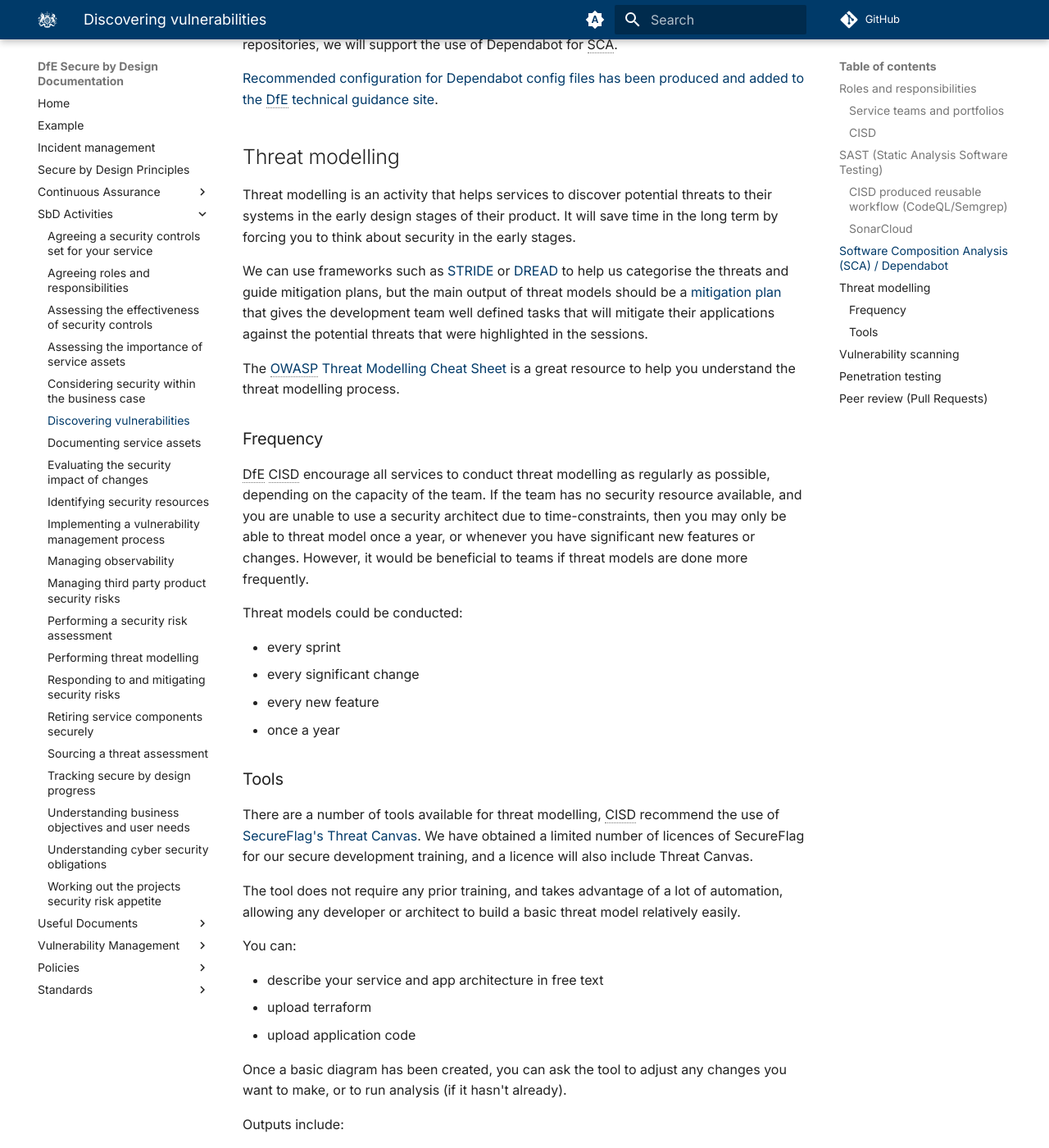
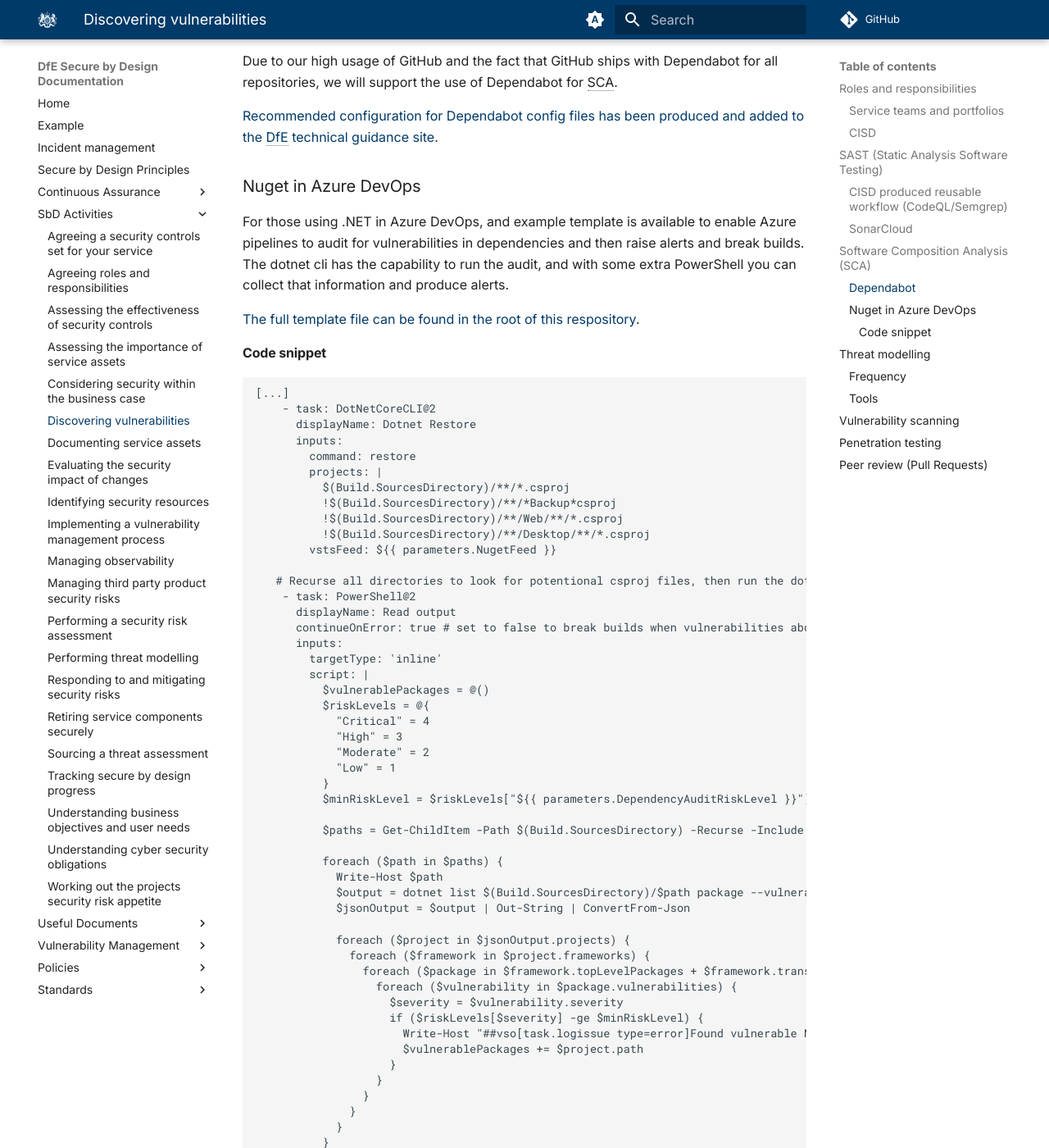
Before and after one commit to DFE-Digital/secure-by-design-docs, an MkDocs documentation site: the page built from docs/SbD Activities/discovering_vulnerabilities.md, in a window 1280 px wide and 1400 px high, scrolled down 2622 px. Shown: the whole window at 82% size. Built offline with MkDocs 1.6.1 and Material for MkDocs 9.7.7, drawn with Linux system fonts in a browser that asks for light colours; comment, search, counter and statistics services are not loaded; some of the changed text lies outside the part shown.

Commit message:
Dotnet dependency checks in ADO

````diff
--- a/docs/SbD Activities/discovering_vulnerabilities.md
+++ b/docs/SbD Activities/discovering_vulnerabilities.md
@@ -77,11 +77,78 @@ SonarCloud can also be used in DfE, there are a number of licences available fro
 
 Although we do not provide documentation or support for Sonar, we do collect all SonarCloud data for analysis in the Continuous Assurance platform due to the high number of teams using it and the available licences.
 
-## Software Composition Analysis (SCA) / Dependabot
+## Software Composition Analysis (SCA)
+
+### Dependabot
 
 Due to our high usage of GitHub and the fact that GitHub ships with Dependabot for all repositories, we will support the use of Dependabot for SCA.
 
 [Recommended configuration for Dependabot config files has been produced and added to the DfE technical guidance site](https://technical-guidance.education.gov.uk/standards/storing-source-code/#dependabot-configuration-options).
+
+
+### Nuget in Azure DevOps
+
+For those using .NET in Azure DevOps, and example template is available to enable Azure pipelines to audit for vulnerabilities in dependencies and then raise alerts and break builds. The dotnet cli has the capability to run the audit, and with some extra PowerShell you can collect that information and produce alerts.
+
+[The full template file can be found in the root of this respository](https://github.com/DFE-Digital/secure-by-design-docs/blob/main/dotnet-dependency-audit-azure-devops.yml).
+
+#### Code snippet
+```
+[...]
+    - task: DotNetCoreCLI@2
+      displayName: Dotnet Restore
+      inputs:
+        command: restore
+        projects: |
+          $(Build.SourcesDirectory)/**/*.csproj
+          !$(Build.SourcesDirectory)/**/*Backup*csproj
+          !$(Build.SourcesDirectory)/**/Web/**/*.csproj
+          !$(Build.SourcesDirectory)/**/Desktop/**/*.csproj
+        vstsFeed: ${{ parameters.NugetFeed }}
+
+   # Recurse all directories to look for potentional csproj files, then run the dotnet command and compare the risk levels against provided threshold parameter
+    - task: PowerShell@2
+      displayName: Read output
+      continueOnError: true # set to false to break builds when vulnerabilities above threshold is found
+      inputs:
+        targetType: 'inline'
+        script: |
+          $vulnerablePackages = @()
+          $riskLevels = @{
+            "Critical" = 4
+            "High" = 3
+            "Moderate" = 2
+            "Low" = 1
+          }
+          $minRiskLevel = $riskLevels["${{ parameters.DependencyAuditRiskLevel }}"]
+
+          $paths = Get-ChildItem -Path $(Build.SourcesDirectory) -Recurse -Include *.csproj -Exclude *Backup* -Name
+
+          foreach ($path in $paths) {
+            Write-Host $path
+            $output = dotnet list $(Build.SourcesDirectory)/$path package --vulnerable --include-transitive --format json
+            $jsonOutput = $output | Out-String | ConvertFrom-Json
+
+            foreach ($project in $jsonOutput.projects) {
+              foreach ($framework in $project.frameworks) {
+                foreach ($package in $framework.topLevelPackages + $framework.transitivePackages) {
+                  foreach ($vulnerability in $package.vulnerabilities) {
+                    $severity = $vulnerability.severity
+                    if ($riskLevels[$severity] -ge $minRiskLevel) {
+                      Write-Host "##vso[task.logissue type=error]Found vulnerable NuGet package $($package.id) with severity $($vulnerability.severity) at $($vulnerability.advisoryurl)"
+                      $vulnerablePackages += $project.path
+                    }
+                  }
+                }
+              }
+            }
+          }
+
+          if ($vulnerablePackages.Count -gt 0) {
+            Write-Host "##vso[task.setvariable variable=vulnerablePackages]$($vulnerablePackages -join ',')"
+            exit 1
+          }
+```
 
 ## Threat modelling
 
````
Also changed, not shown: dotnet-dependency-audit-azure-devops.yml (added, +103 -0 lines).
